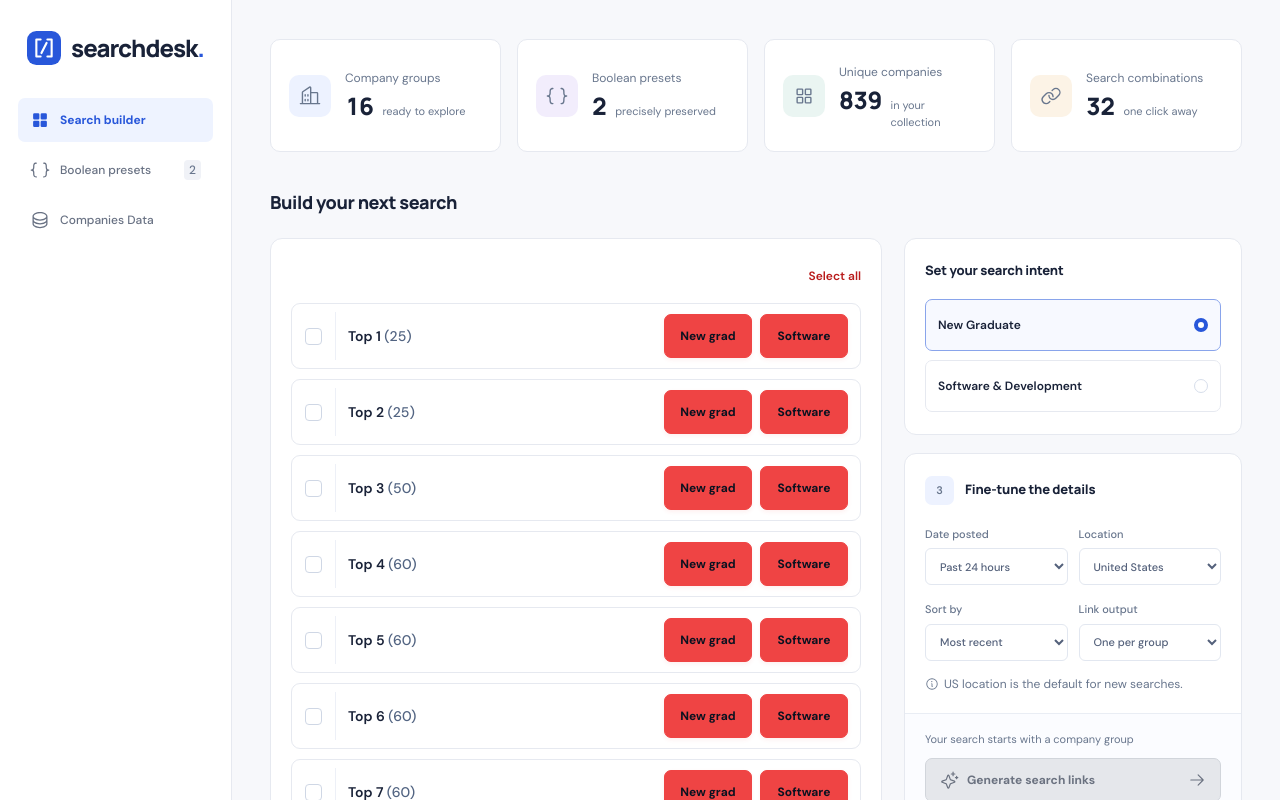
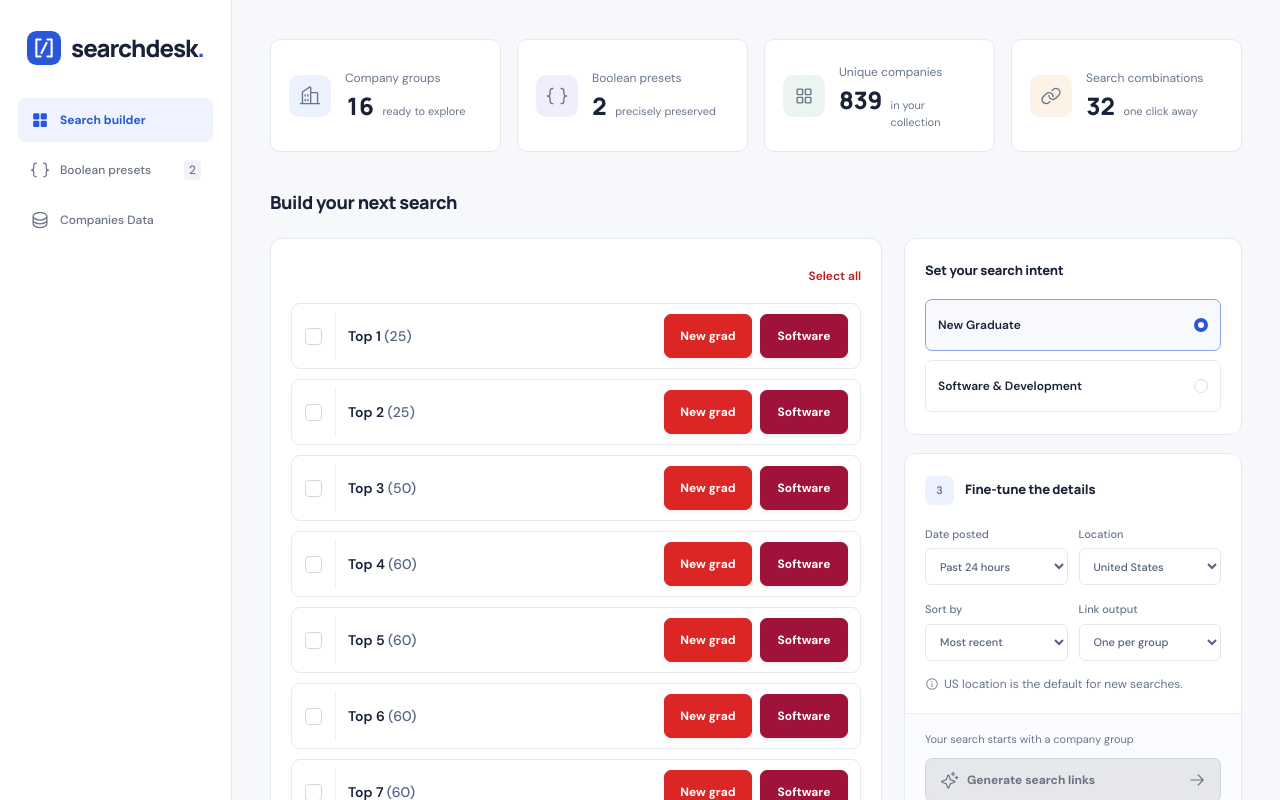
Before and after one commit to rutiknarute/Qryvo, a React (Vite) app: page / in a window 1280 px wide. Shown: the top 800 px of the page. Built offline with nearby package versions, Linux system fonts and the light colour scheme.

Commit message:
Update Site source

```diff
--- a/design-system/MASTER.md
+++ b/design-system/MASTER.md
@@ -10,4 +10,4 @@ Interactions: selected groups have checked controls and blue borders; original l
 
 Design research: ui-ux-pro-max design-system query `job search productivity dashboard minimal professional blue`, plus UX query `animation accessibility z-index loading`. Adapted the tool's mobile suggestions to the requested desktop website.
 
-User-directed update: restore the prior light UI and use #EF4444 only for action-button fills. Button labels use #0B1220 for readable contrast; text-only actions use a darker red. Navigation, panels, canvas, data, and existing layouts retain their previous styling. Disabled buttons remain visibly subdued.
+User-directed update: retain the prior light UI, with high-contrast red-family action buttons. New grad and primary actions use #DC2626 with white text. Software uses a distinct burgundy #9F1239 with white text. Both have darker hover/pressed states and visible matching focus rings. All enabled text/background pairs reach WCAG AA 4.5:1 or better. Text-only actions use darker red. Navigation, panels, canvas, data, and layout retain their previous styling; disabled buttons remain subdued.
--- a/src/styles.css
+++ b/src/styles.css
@@ -3079,39 +3079,62 @@ main {
   min-height: 68px;
 }
 
-/* Keep the previous light UI; use the requested red for action buttons only. */
+/* Readable red-family actions; query labels also distinguish their purpose. */
+:root {
+  --button-red: #dc2626;
+  --button-red-hover: #b91c1c;
+  --button-red-active: #991b1b;
+  --button-software: #9f1239;
+  --button-software-hover: #881337;
+  --button-software-active: #701a35;
+}
 .button,
 .button.primary,
 .button.company-preset-link,
 .button.new-grad-link,
-.button.software-link,
 .button.linkedin-button {
-  background: #ef4444;
-  border-color: #ef4444;
-  color: #0b1220;
+  background: var(--button-red);
+  border-color: var(--button-red);
+  color: #ffffff;
   font-weight: 650;
-  box-shadow: 0 2px 4px #ef444414;
+  box-shadow: 0 2px 4px #991b1b14;
 }
 .button:hover:not(:disabled),
 .button.primary:hover:not(:disabled),
 .button.company-preset-link:hover,
-.button.new-grad-link:hover,
-.button.software-link:hover {
-  background: #f56b6b;
-  border-color: #f56b6b;
-  color: #0b1220;
+.button.new-grad-link:hover {
+  background: var(--button-red-hover);
+  border-color: var(--button-red-hover);
+  color: #ffffff;
 }
 .button:active:not(:disabled),
 .button.primary:active:not(:disabled),
-.button.new-grad-link:active,
+.button.new-grad-link:active {
+  background: var(--button-red-active);
+  border-color: var(--button-red-active);
+  color: #ffffff;
+}
+.button.software-link {
+  background: var(--button-software);
+  border-color: var(--button-software);
+  color: #ffffff;
+}
+.button.software-link:hover {
+  background: var(--button-software-hover);
+  border-color: var(--button-software-hover);
+  color: #ffffff;
+}
 .button.software-link:active {
-  background: #ef4444;
-  border-color: #ef4444;
-  color: #0b1220;
+  background: var(--button-software-active);
+  border-color: var(--button-software-active);
+  color: #ffffff;
 }
 .button:focus-visible {
-  outline: 3px solid #ef4444;
+  outline: 3px solid var(--button-red);
   outline-offset: 3px;
+}
+.button.software-link:focus-visible {
+  outline-color: var(--button-software);
 }
 .text-button {
   color: #b91c1c;
```
